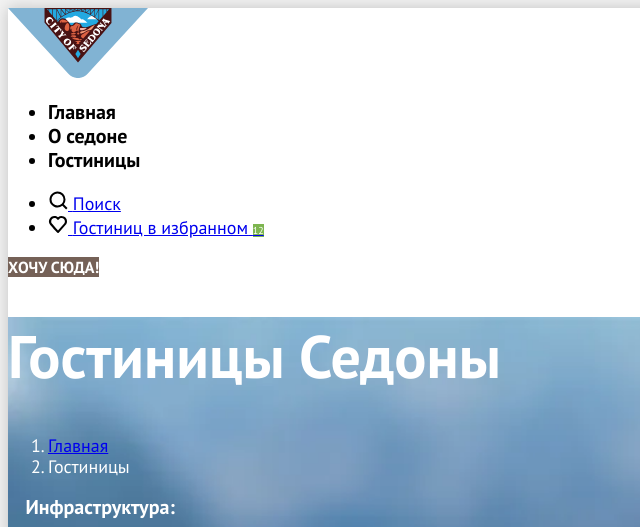
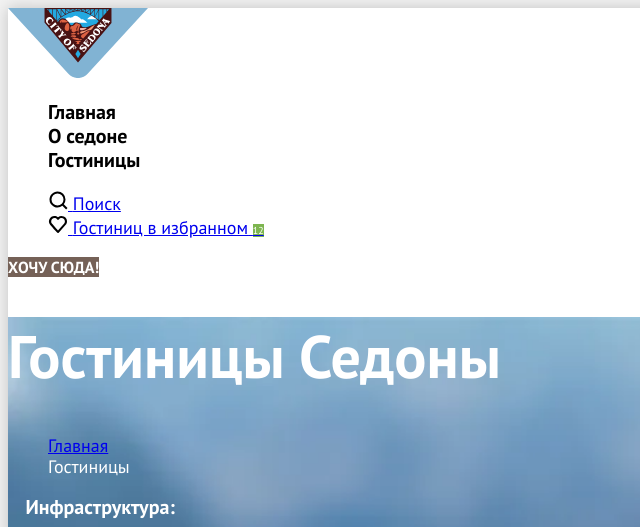
Before and after one commit to IntellectualSpecialist/166397-sedona-2, a plain HTML site: page catalog.html in a window 1280 px wide. Shown: the top 527 px of the page, 0-640 px from the left. Drawn offline with Linux system fonts and the light colour scheme.

Commit message:
fix: исправляет списки

```diff
--- a/styles/styles.css
+++ b/styles/styles.css
@@ -193,6 +193,10 @@ img {
 }
 
 /* site-list */
+.site-list {
+  list-style: none;
+}
+
 .site-list__link {
   font-size: 20px;
   line-height: 24px;
@@ -202,6 +206,10 @@ img {
 }
 
 /* user-list */
+.user-list {
+  list-style: none;
+}
+
 .user-list__count {
   font-size: 10px;
   line-height: 10px;
@@ -209,6 +217,11 @@ img {
   text-decoration: none;
   color: #ffffff;
   background-color: #7db54f;
+}
+
+/* breadcrumbs */
+.breadcrumbs {
+  list-style: none;
 }
 
 /* feature-card  */
```
